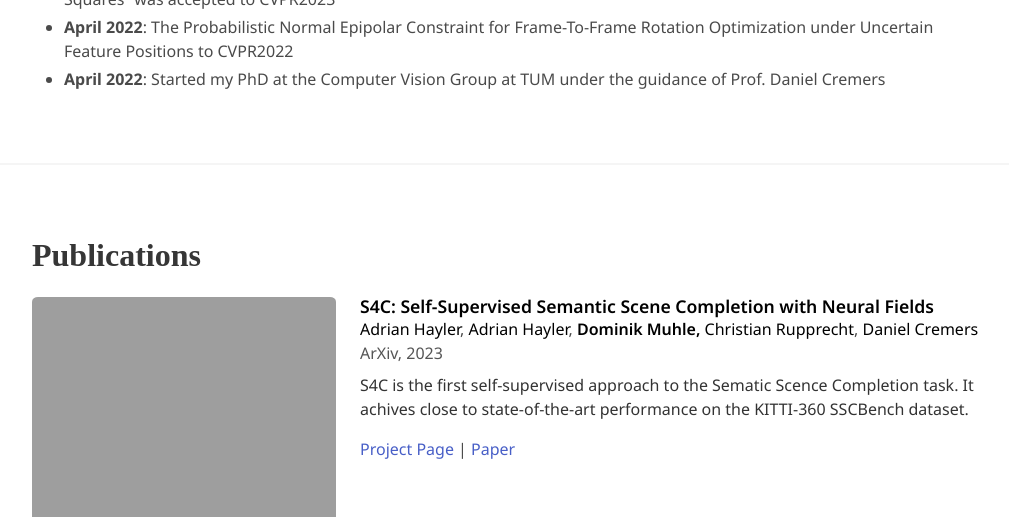
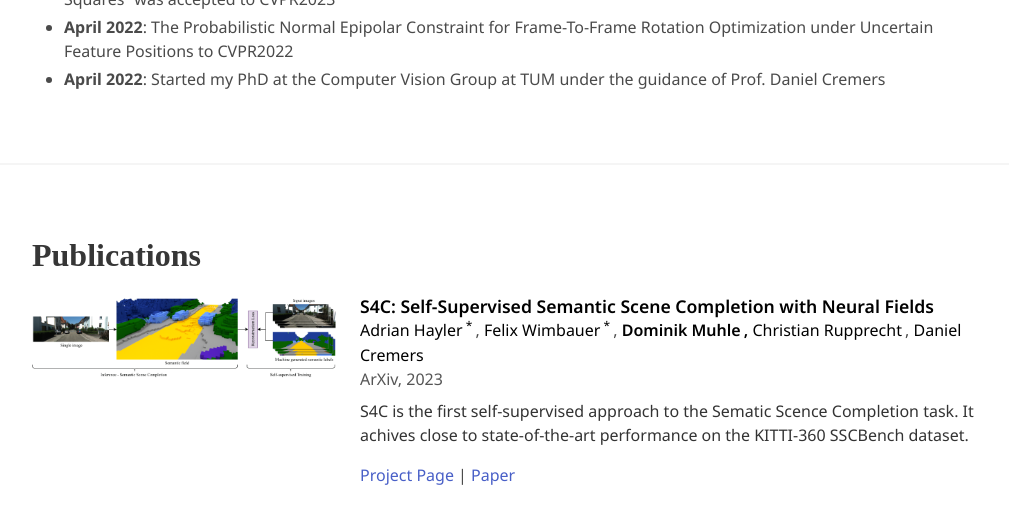
Before and after one commit to vikiehm/vikiehm.github.io, a Jekyll site: the page built from index.html, in a window 1280 px wide and 1400 px high, scrolled down 507 px, cut to the strip 0-517 px from the top of the window. Shown: the whole strip, without its empty margins (128-1137 px from the left). Built offline with Jekyll 4.4.1, drawn with Linux system fonts in a browser that asks for light colours; nearby versions of some CDN libraries; some web fonts are replaced; library files that are not in the unit come from our copies; a style sheet for code colours, icons or effects is not loaded; some of the changed text lies outside the part shown.

Commit message:
added equal contribution, local s4c files

```diff
--- a/_data/authors_internal.yaml
+++ b/_data/authors_internal.yaml
@@ -19,6 +19,10 @@ florianbernard:
   first_name: Florian
   last_name: Bernard
   website: https://lovc.cs.uni-bonn.de/index.php/team/florian-bernard/
+felixwimbauer:
+  first_name: Felix
+  last_name: Wimbauer
+  website: https://cvg.cit.tum.de/members/wimbauer
 adrianhayler:
   first_name: Adrian
   last_name: Hayler
--- a/index.html
+++ b/index.html
@@ -147,11 +147,15 @@ layout: null
               {% endif %}
               <span class="author-block {% if author.is_me %}author-me{% endif %}">
                 {% if author.is_me %}
-                {{ author.first_name }} {{author.middle_name}} {{ author.last_name }}{% if forloop.last == false %},{%
+                {{ author.first_name }} {{author.middle_name}} {{ author.last_name }}<sup>
+                  {% if author_id.equal_contribution != nil %}*{% endif %}
+                </sup>{% if forloop.last == false %},{%
                 endif %}
                 {% else %}
                 <a href="{{author.website}}">{{ author.first_name }} {{ author.middle_name }} {{ author.last_name
-                  }}</a>{% if forloop.last == false %},{% endif %}
+                  }}<sup>
+                    {% if author_id.equal_contribution != nil %}*{% endif %}
+                  </sup></a>{% if forloop.last == false %},{% endif %}
                 {% endif %}
               </span>
               {% endfor %}
```
Also changed, not shown: _layouts/default.html (+7 -2 lines), _publications/pnec/index.md (+2 -0 lines), _publications/s4c/index.md (+4 -2 lines), _publications/s4c/assets/teaser.png (added), 1 other file.
